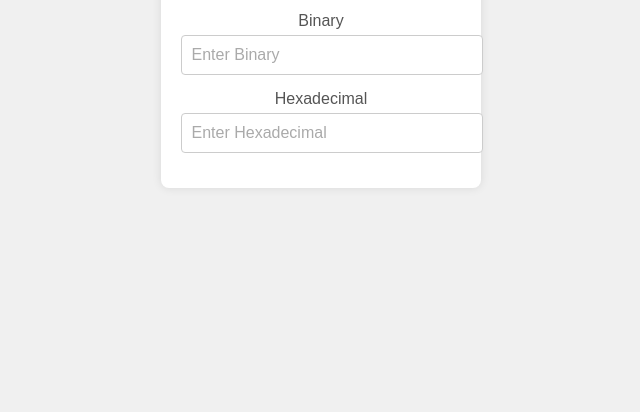
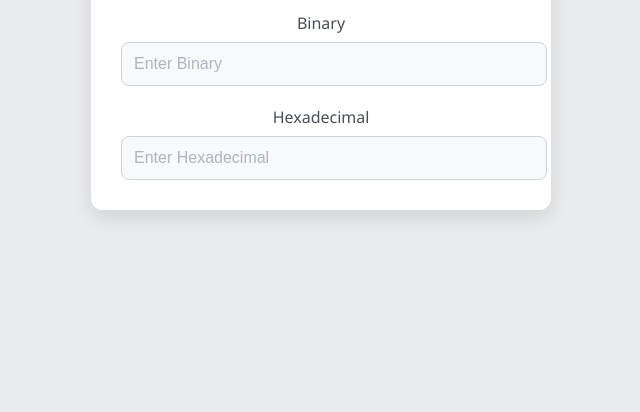
Before and after one commit to DexterTaha/Number-Converter-WebApp, a plain HTML site: page index.html in a window 1280 px wide. Shown: the part 388-800 px from the top of the page, without its empty margins (319-959 px from the left). Drawn offline with Linux system fonts and the light colour scheme.

Commit message:
Update styles.css]

```diff
--- a/styles.css
+++ b/styles.css
@@ -1,50 +1,100 @@
 body {
-    font-family: Arial, sans-serif;
-    background-color: #f0f0f0;
+    font-family: 'Segoe UI', Tahoma, Geneva, Verdana, sans-serif;
+    background-color: #e9ecef;
     display: flex;
+    flex-direction: column;
     justify-content: center;
     align-items: center;
-    height: 100vh;
+    min-height: 100vh;
     margin: 0;
+    padding: 0 20px;
+    box-sizing: border-box;
 }
 
 .container {
-    background-color: white;
-    padding: 20px;
-    border-radius: 8px;
-    box-shadow: 0 0 10px rgba(0, 0, 0, 0.1);
+    background-color: #ffffff;
+    padding: 30px;
+    border-radius: 12px;
+    box-shadow: 0 8px 20px rgba(0, 0, 0, 0.1);
+    max-width: 400px;
+    width: 100%;
     text-align: center;
 }
 
 h1 {
-    margin-bottom: 20px;
-    color: #333;
+    margin-bottom: 25px;
+    color: #343a40;
+    font-size: 24px;
+    font-weight: 600;
 }
 
 .converter {
     display: flex;
     flex-direction: column;
+    gap: 20px;
 }
 
-.input-group {
-    margin-bottom: 15px;
-}
-
-label {
+.input-group label {
     display: block;
-    margin-bottom: 5px;
-    color: #555;
+    margin-bottom: 8px;
+    color: #495057;
+    font-weight: 500;
+    font-size: 16px;
 }
 
 input {
     width: 100%;
-    padding: 10px;
-    border: 1px solid #ccc;
-    border-radius: 4px;
+    padding: 12px;
+    border: 1px solid #ced4da;
+    border-radius: 8px;
     font-size: 16px;
-    color: #333;
+    color: #495057;
+    background-color: #f8f9fa;
+    transition: border-color 0.3s, background-color 0.3s;
+}
+
+input:focus {
+    border-color: #80bdff;
+    background-color: #ffffff;
+    outline: none;
+    box-shadow: 0 0 5px rgba(0, 123, 255, 0.5);
 }
 
 input::placeholder {
-    color: #aaa;
+    color: #adb5bd;
 }
+
+.copyright-content {
+    margin-top: 20px;
+    text-align: center;
+    font-size: 14px;
+    color: #6c757d;
+}
+
+.copyright-content a {
+    color: #007bff;
+    text-decoration: none;
+}
+
+.copyright-content a:hover {
+    text-decoration: underline;
+}
+
+@media (max-width: 480px) {
+    .container {
+        padding: 20px;
+    }
+
+    h1 {
+        font-size: 20px;
+    }
+
+    label {
+        font-size: 14px;
+    }
+
+    input {
+        font-size: 14px;
+        padding: 10px;
+    }
+}
```
